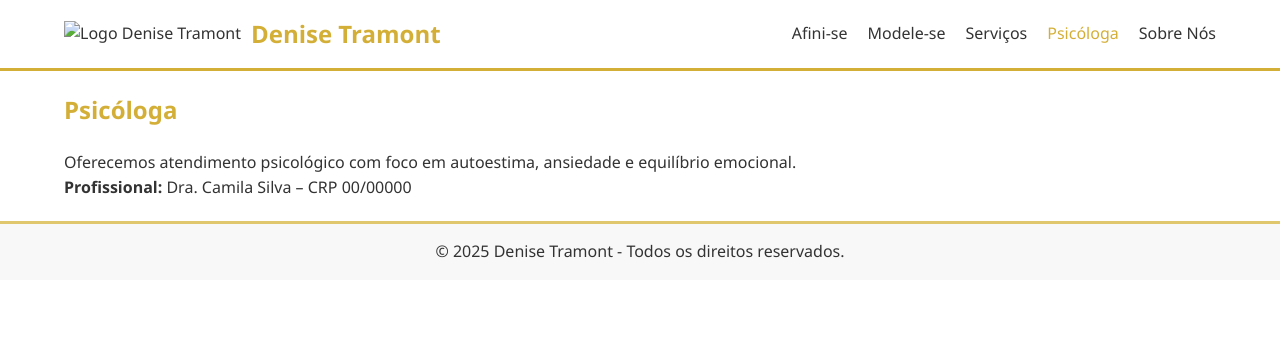
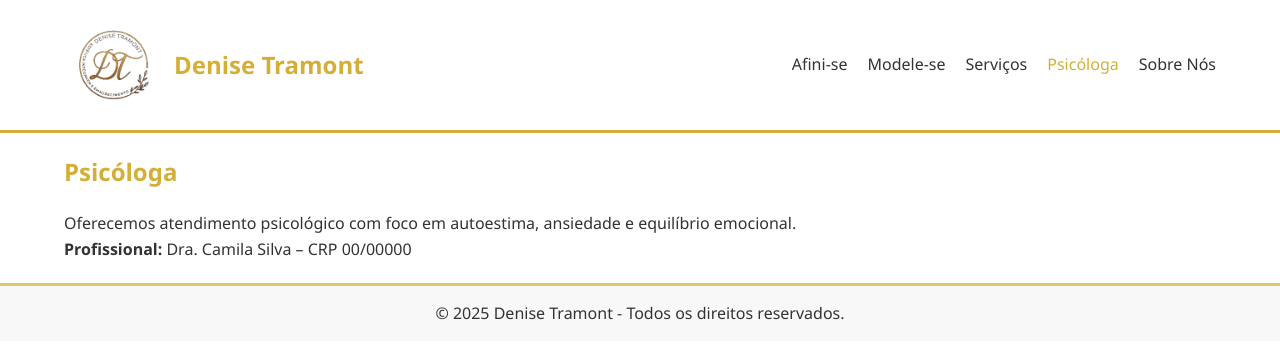
Before and after one commit to sitespersonalizados/testando, a plain HTML site: page psicologa.html in a window 1280 px wide. Drawn offline with Linux system fonts and the light colour scheme.

Commit message:
Update psicologa.html

```diff
--- a/psicologa.html
+++ b/psicologa.html
@@ -9,7 +9,7 @@
 <body>
   <header>
     <div class="logo">
-      <img src="logo.png" alt="Logo Denise Tramont" />
+      <img src="logo_transparente (1).png" alt="Logo Denise Tramont" />
       <h1>Denise Tramont</h1>
     </div>
     <nav>
```
